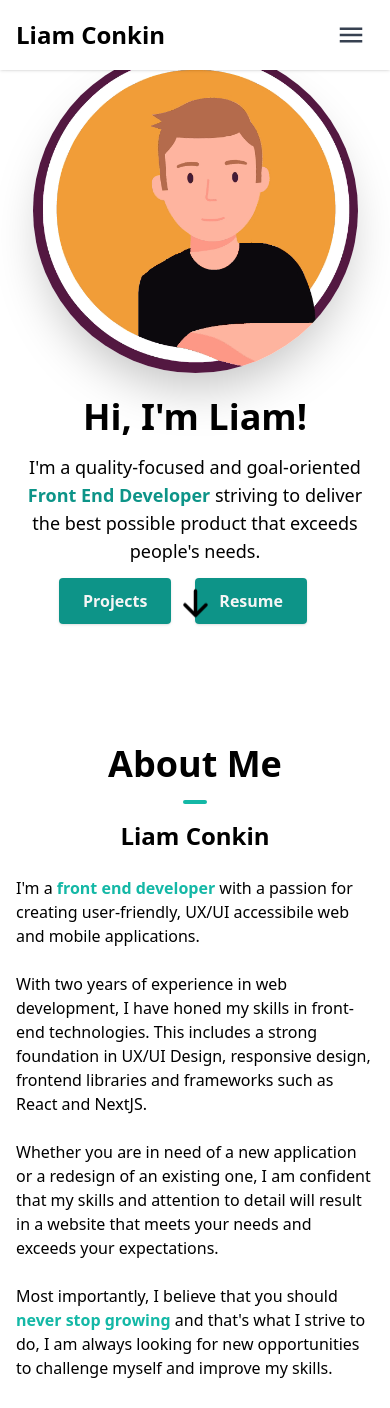
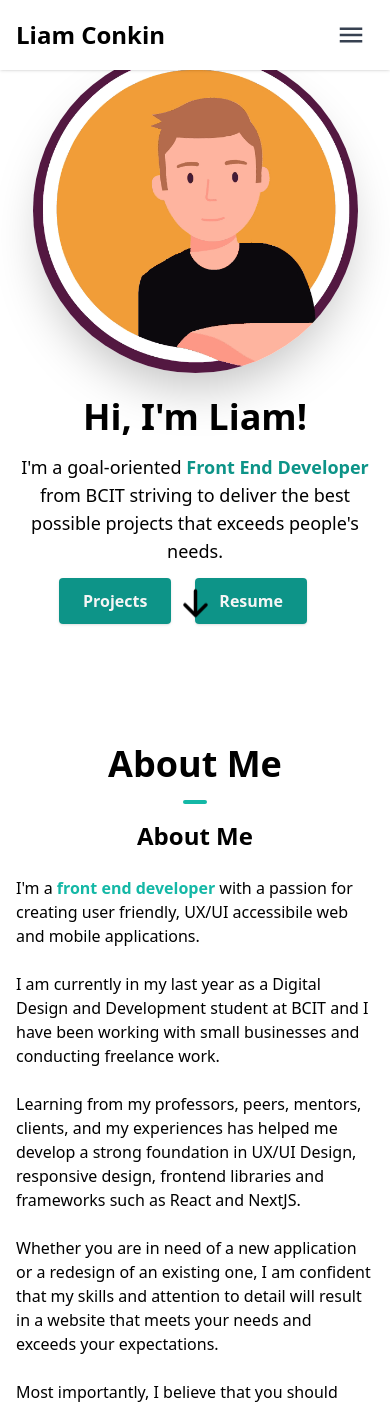
Before and after one commit to LiamBCIT/Portfolio, a Next.js app: page / in a window 390 px wide. Shown: the top 1408 px of the page. Built offline with nearby package versions, Linux system fonts and the light colour scheme.

Commit message:
Updating content information

```diff
--- a/components/AboutSection.tsx
+++ b/components/AboutSection.tsx
@@ -30,26 +30,24 @@ const AboutSection = () => {
           <div className="flex flex-col space-y-10 items-stretch justify-center align-top md:space-x-10 md:space-y-0 md:p-4 md:flex-row md:text-left">
             <div className="md:w-1/2 ">
               <h1 className="text-center text-2xl font-bold mb-6 md:text-left">
-                Liam Conkin
+                About Me
               </h1>
               <p>
-                I'm a {" "}
-                <span className="font-bold text-teal-500">front end developer</span> with a passion for creating {" "}
-                user-friendly, UX/UI accessibile web and mobile applications.
-              </p>
-              {/* <br /> */}
-              {/* <p>
-                I am currently in my last year as a Digital Design and Development student at BCIT and I have been working with
-                small businesses and conducting freelance work.
-              </p> */}
-              <br />
-              <p>
-                With two years of experience in web development, I have honed my skills in front-end technologies.
-                This includes a strong foundation in UX/UI Design, responsive design, frontend libraries and frameworks such as React and NextJS.
+                I&#39;m a
+                <span className="font-bold text-teal-500"> {" "}front end developer</span> with a passion for creating {" "}
+                user friendly, UX/UI accessibile web and mobile applications.
               </p>
               <br />
               <p>
-
+                I am currently in my last year as a Digital Design and Development student at BCIT and I have been working with
+                small businesses and conducting freelance work.
+              </p>
+              <br />
+              <p>
+                Learning from my professors, peers, mentors, clients, and my experiences has helped me develop a strong foundation in UX/UI Design, responsive design, frontend libraries and frameworks such as React and NextJS.
+              </p>
+              <p>
+              <br/>
               Whether you are in need of a new application or a redesign of an existing one, I am confident that my skills and attention to detail will result in a website that meets your needs and exceeds your expectations.
               </p>
               <br />
--- a/components/Contact.tsx
+++ b/components/Contact.tsx
@@ -19,7 +19,7 @@ export default function Contact() {
                 Get In Touch
                 <hr className="w-6 h-1 mx-auto my-4 bg-teal-500 border-0 rounded"></hr>
             </h1>
-            <p className="lg:w-2/3 mx-auto leading-relaxed text-base">I'd love to chat with you! Feel free to send me a email or <br/> connect with me on {" "}
+            <p className="lg:w-2/3 mx-auto leading-relaxed text-base">I&#39;d love to chat with you! Feel free to send me a email or <br/> connect with me on {" "}
             <Link2
             href="https://www.linkedin.com/in/liam-conkin/"
             className="text-teal-500 hover:text-teal-600 underline"
--- a/components/HeroSection.tsx
+++ b/components/HeroSection.tsx
@@ -21,11 +21,11 @@ const HeroSection = () => {
         <div className="md:mt-2 md:w-3/5">
           <h1 className="text-4xl font-bold mt-6 md:mt-0 md:text-7xl">Hi, I&#39;m Liam!</h1>
           <p className="text-lg mt-4 mb-6 md:text-2xl">
-            I&#39;m a quality-focused and goal-oriented <br/>{" "}
+            I&#39;m a goal-oriented{" "}
             <span className="font-semibold text-teal-600">
               Front End Developer{" "}
             </span>
-            striving to deliver the best possible product that exceeds people's needs.
+            from BCIT striving to deliver the best possible projects that exceeds people&#39;s needs.
           </p>
           <Link
             to="projects"
```
